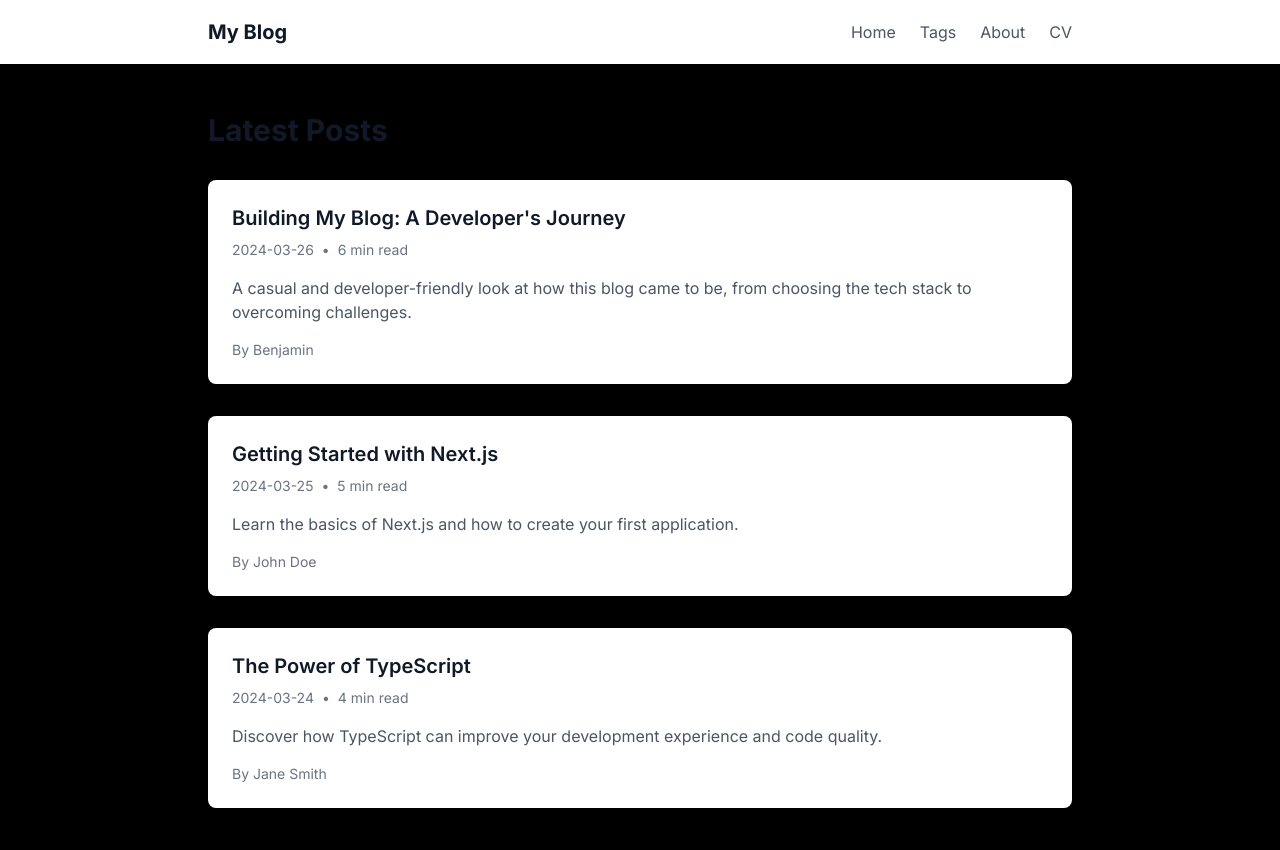
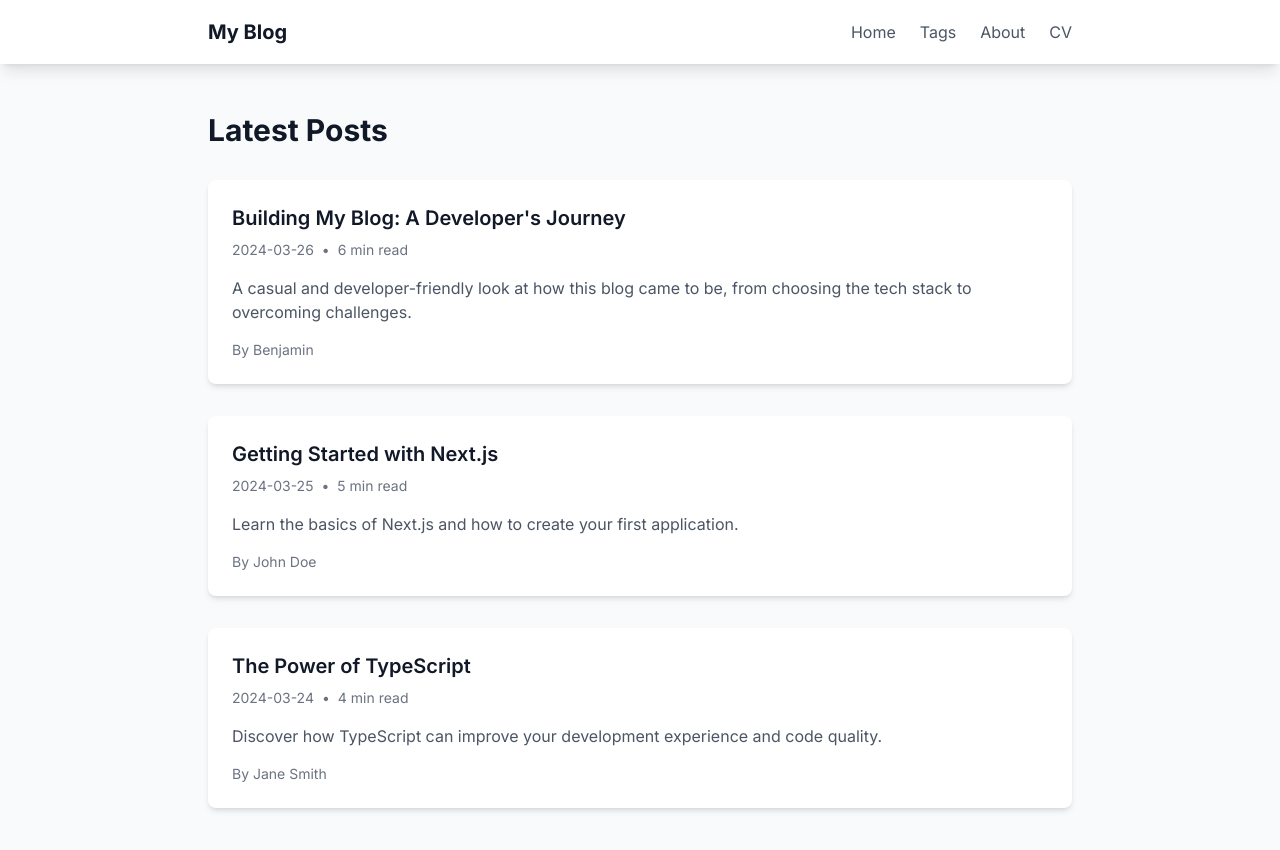
Before and after one commit to benjamin-millot/benjamin-millot.github.io, a Next.js app: page / in a window 1280 px wide. Shown: the top 850 px of the page. Built offline with nearby package versions, Linux system fonts and the light colour scheme.

Commit message:
fix: re-support tailwind css

```diff
--- a/src/app/cv/page.tsx
+++ b/src/app/cv/page.tsx
@@ -1,6 +1,6 @@
 export default function CV() {
   return (
-    <main className="min-h-screen bg-white py-12">
+    <main className="min-h-screen py-12">
       <div className="max-w-3xl mx-auto px-4">
         <header className="mb-12 text-center">
           <h1 className="text-4xl font-bold text-gray-900 mb-4">Benjamin</h1>
--- a/src/app/globals.css
+++ b/src/app/globals.css
@@ -4,19 +4,23 @@
 
 @layer base {
   :root {
-    --background: #ffffff;
+    --background: #f3f4f6;
     --foreground: #171717;
   }
 
   @media (prefers-color-scheme: dark) {
     :root {
-      --background: #171717;
+      --background: #1f2937;
       --foreground: #ffffff;
     }
   }
 
-  body {
-    @apply bg-white dark:bg-gray-900 text-gray-900 dark:text-white;
+  html, body {
+    @apply bg-gray-50 dark:bg-gray-900 text-gray-900 dark:text-white min-h-screen;
+  }
+
+  main {
+    @apply bg-gray-50 dark:bg-gray-900;
   }
 }
 
--- a/src/app/layout.tsx
+++ b/src/app/layout.tsx
@@ -6,8 +6,8 @@ import Navbar from "@/components/Navbar";
 const inter = Inter({ subsets: ["latin"] });
 
 export const metadata: Metadata = {
-  title: "My Blog",
-  description: "A personal blog built with Next.js",
+  title: "Benjamin Millot",
+  description: "Personal website and blog",
 };
 
 export default function RootLayout({
@@ -16,8 +16,8 @@ export default function RootLayout({
   children: React.ReactNode;
 }) {
   return (
-    <html lang="en" className="h-full">
-      <body className={`${inter.className} min-h-full bg-black dark:bg-gray-900`}>
+    <html lang="en">
+      <body className={`${inter.className} bg-gray-50 dark:bg-gray-900`}>
         <Navbar />
         <main className="min-h-[calc(100vh-4rem)]">{children}</main>
       </body>
--- a/src/components/Navbar.tsx
+++ b/src/components/Navbar.tsx
@@ -7,7 +7,7 @@ export default function Navbar() {
   const [isMenuOpen, setIsMenuOpen] = useState(false);
 
   return (
-    <nav className="bg-white dark:bg-gray-900 shadow-md">
+    <nav className="bg-white dark:bg-gray-900 shadow-lg z-50 relative">
       <div className="max-w-4xl mx-auto px-4">
         <div className="flex justify-between items-center h-16">
           <Link href="/" className="text-xl font-bold text-gray-900 dark:text-white">
```
